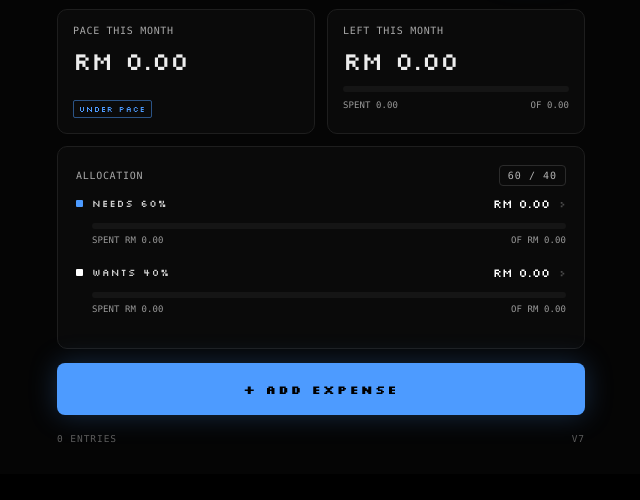
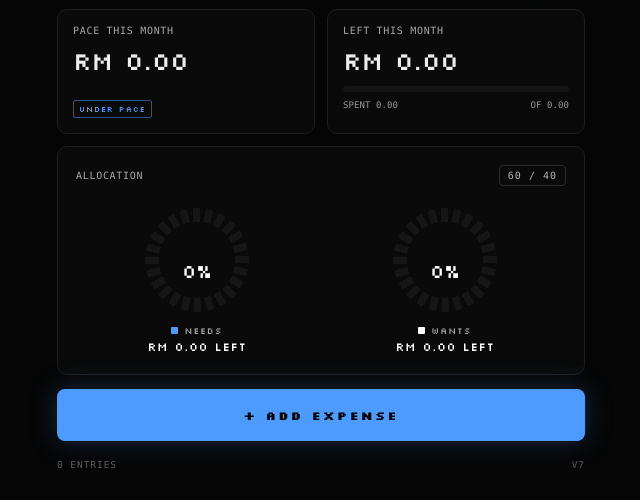
Before and after one commit to taeikii/ringgit-ledger, a plain HTML site: page index.html in a window 1280 px wide. Shown: the part 312-812 px from the top of the page, without its empty margins (319-959 px from the left). Drawn offline with Linux system fonts and the light colour scheme.

Commit message:
Allocation: segmented rings with used%

```diff
--- a/index.html
+++ b/index.html
@@ -94,6 +94,12 @@ header{display:flex;justify-content:space-between;align-items:center;margin-bott
 .plus:active{opacity:.55}
 .bs{padding:6px 10px;font-size:9px;letter-spacing:.08em}
 .linkbtn{background:none;border:0;color:var(--acc);font:400 9px var(--mono);letter-spacing:.12em;padding:14px 0 2px;cursor:pointer;text-transform:uppercase}
+.rings2{display:grid;grid-template-columns:1fr 1fr;gap:6px;margin-top:8px}
+.ringbtn{position:relative;background:none;border:0;padding:4px 0 2px;display:flex;flex-direction:column;align-items:center;gap:3px;cursor:pointer;color:inherit;font:inherit}
+.ringbtn svg{width:124px;height:124px;max-width:100%;shape-rendering:crispEdges}
+.ringpct{position:absolute;top:64px;left:0;right:0;text-align:center;font:400 19px var(--mono);color:#fff;letter-spacing:-.02em}
+.ringlbl{display:flex;align-items:center;gap:6px;font:400 9px var(--mono);letter-spacing:.12em;text-transform:uppercase;color:#a8a8a8}
+.ringamt{font:400 12px var(--mono);color:#fff;letter-spacing:.04em}
 .cta{width:100%;height:52px;background:var(--acc);color:#000;border:0;border-radius:8px;font:700 12px var(--mono);letter-spacing:.18em;cursor:pointer;box-shadow:0 0 28px rgba(77,155,255,.25);text-transform:uppercase}
 .cta:active{transform:scale(.99)}
 .ghost{background:#0b0b0b;border:1px solid var(--line2);color:#d8d8d8;border-radius:6px;padding:10px 14px;font:500 10px var(--mono);letter-spacing:.12em;cursor:pointer;text-transform:uppercase}
@@ -384,19 +390,23 @@ function cardHTML(title,sp,lim,span){
 }
 
 function allocHTML(c){
- return `<section class="panel"><div class="row" style="margin-bottom:6px"><span class="label">Allocation</span><span class="chip">${S.split[0]} / ${S.split[1]}</span></div>
-  ${['n','w'].map((k,i)=>{
-   const lim=c.bud[k],used=c.spent(1,c.dim,k),lef=lim-used,over=lef<0;
-   const keep=lim>0?Math.max(lef,0)/lim:0;
-   return `<div class="alloc">
-    <div class="arow" data-a="bkt" data-b="${k}" role="button" tabindex="0">
-      <i class="sq ${k==='w'?'w':''}"></i><span class="aname">${B[k]} ${S.split[i]}%</span>
-      <span class="aval">${rmS(lef)}${over?'<span class="mini">OVER</span>':''}</span><span class="chev">\u203a</span>
-    </div>
-    <div class="bar ${over?'over':''}"><i style="width:${(keep*100).toFixed(1)}%"></i></div>
-    <div class="sub"><span>SPENT ${rmS(used)}</span><span>OF ${rmS(lim)}</span></div>
-   </div>`;
-  }).join('')}</section>`;
+ const N=24,step=360/N;
+ const rings=['n','w'].map((k,i)=>{
+  const lim=c.bud[k],used=c.spent(1,c.dim,k),lef=lim-used,over=lef<0;
+  const pct=lim>0?used/lim:0,fill=Math.round(Math.min(Math.max(pct,0),1)*N);
+  let segs='';
+  for(let s=0;s<N;s++){
+   segs+=`<rect x="56" y="10" width="7" height="13" rx="1" transform="rotate(${(s*step).toFixed(1)} 60 60)" fill="${s<fill?(over?'#fff':'var(--acc)'):'#161616'}"/>`;
+  }
+  return `<button class="ringbtn" data-a="bkt" data-b="${k}" aria-label="${B[k]}: ${Math.round(pct*100)} percent used, ${rmS(Math.abs(lef))} ${over?'over':'left'}">
+   <svg viewBox="0 0 120 120" aria-hidden="true">${segs}</svg>
+   <span class="ringpct">${Math.round(pct*100)}%</span>
+   <div class="ringlbl"><i class="sq ${k==='w'?'w':''}"></i>${B[k]}</div>
+   <div class="ringamt">${rmS(Math.abs(lef))} ${over?'OVER':'LEFT'}</div>
+  </button>`;
+ }).join('');
+ return `<section class="panel"><div class="row" style="margin-bottom:2px"><span class="label">Allocation</span><span class="chip">${S.split[0]} / ${S.split[1]}</span></div>
+  <div class="rings2">${rings}</div></section>`;
 }
 
 function weekCardHTML(c){
```
